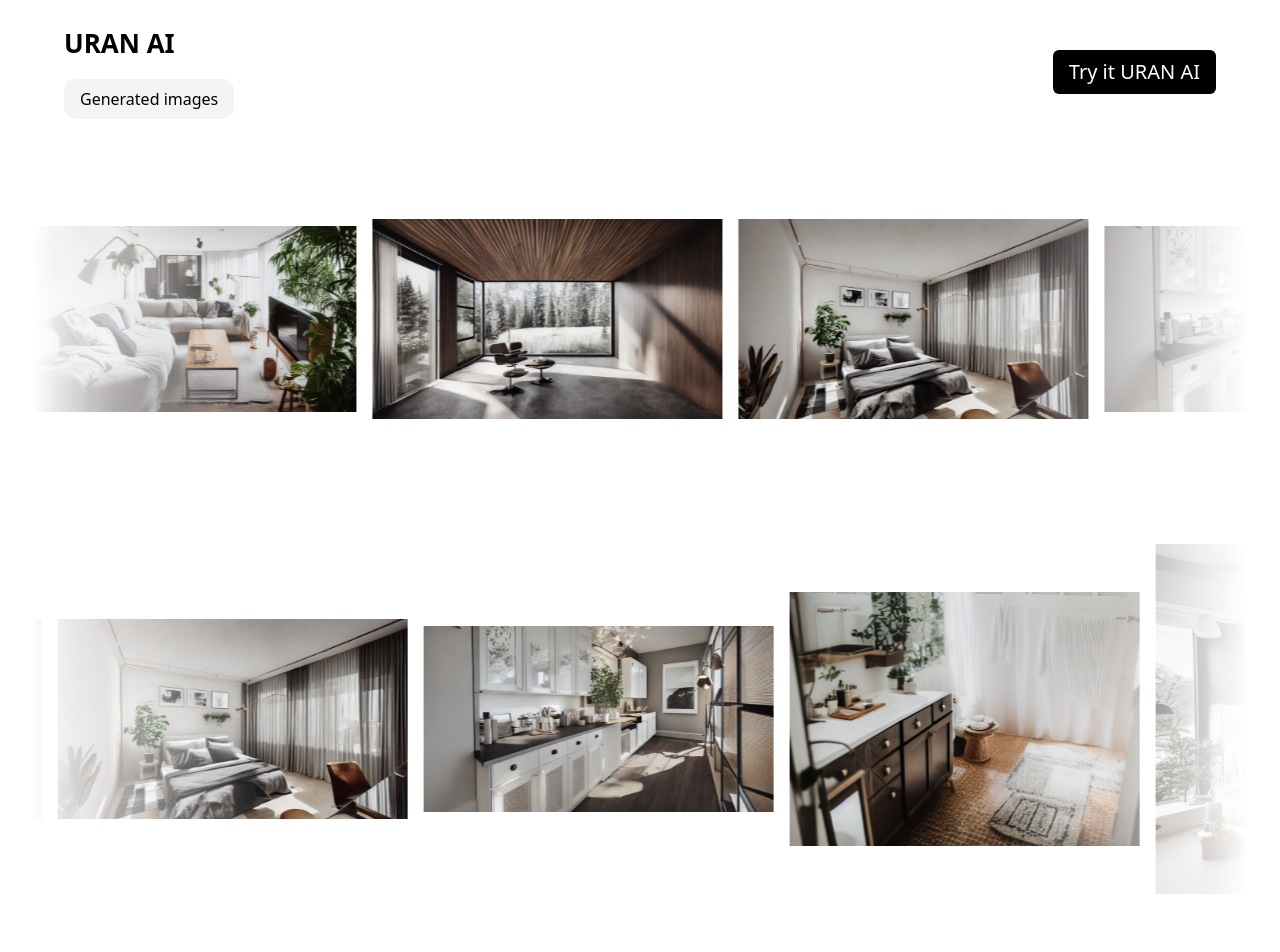
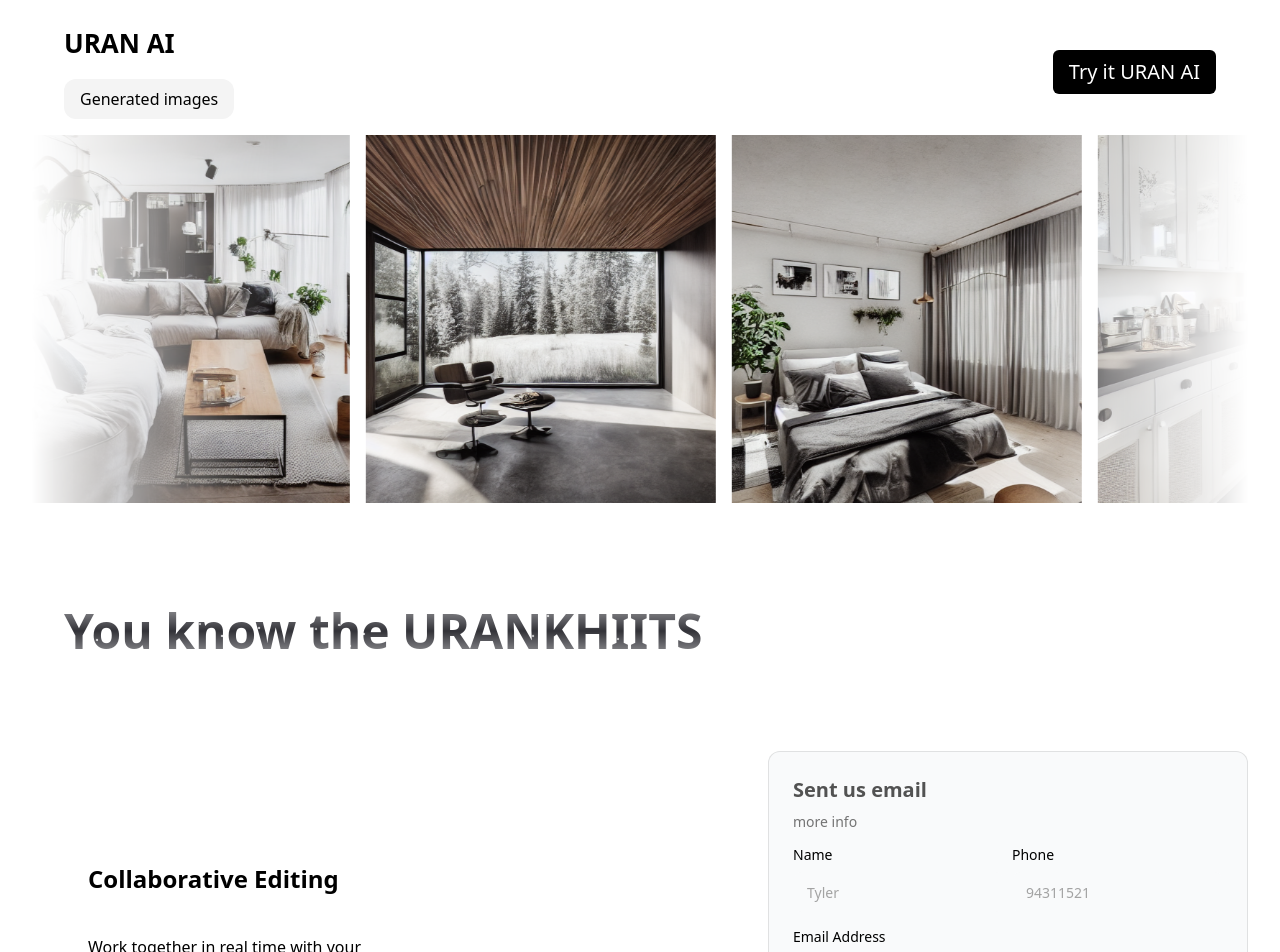
Before and after one commit to Zombie-01/urankhiits, a Next.js app: page / in a window 1280 px wide. Shown: the part 1840-2792 px from the top of the page. Built offline with nearby package versions, Linux system fonts and the light colour scheme.

Commit message:
some serve

```diff
--- a/src/components/example/infinite-moving-cards-demo.tsx
+++ b/src/components/example/infinite-moving-cards-demo.tsx
@@ -81,7 +81,7 @@ export default function InfiniteMovingCardsDemo() {
                   fill
                   src={image.out}
                   alt={"generated" + image.alt}
-                  className=" aspect-video object-contain "
+                  className=" aspect-video object-cover "
                 />
               </div>
             ),
@@ -89,22 +89,6 @@ export default function InfiniteMovingCardsDemo() {
           direction="right"
           speed="normal"
         />
-        <InfiniteMovingCards
-          items={images.map((image) => ({
-            id: image.id,
-            item: image,
-            content: (
-              <Image
-                src={image.out}
-                fill
-                alt="generated"
-                className=" aspect-video object-contain "
-              />
-            ),
-          }))}
-          direction="left"
-          speed="normal"
-        />
       </div>
     </Modal>
   );
--- a/src/components/ui/infinite-moving-cards.tsx
+++ b/src/components/ui/infinite-moving-cards.tsx
@@ -90,6 +90,11 @@ export const InfiniteMovingCards = ({
         {items.map((item, idx) => (
           <li
             key={item.id}
+            onClick={() => {
+              console.log("Item clicked:", item); // Debugging log
+              setSelectedImage(item.item);
+              setOpen(true);
+            }}
             className="w-[350px] cursor-pointer max-w-full relative px-8 min-h-[200px] py-6 md:w-content">
             <div>{item.content}</div>
           </li>
--- a/src/components/ui/svg-mask-effect.tsx
+++ b/src/components/ui/svg-mask-effect.tsx
@@ -40,11 +40,10 @@ export const MaskContainer = ({
   return (
     <motion.div
       ref={containerRef}
-      className={cn("h-screen relative", className)}
+      className={cn("h-full relative", className)}
       animate={{
         backgroundColor: isHovered ? "var(--slate-900)" : "var(--white)",
-      }}
-    >
+      }}>
       <motion.div
         className="w-full h-full flex items-center justify-center text-6xl absolute bg-black bg-grid-white/[0.2] text-white [mask-image:url(/mask.svg)] [mask-size:40px] [mask-repeat:no-repeat]"
         animate={{
@@ -55,8 +54,7 @@ export const MaskContainer = ({
         }}
         transition={{
           duration: 0,
-        }}
-      >
+        }}>
         <div className="absolute inset-0 bg-black h-full w-full z-0 opacity-50" />
         <div
           onMouseEnter={() => {
@@ -65,8 +63,7 @@ export const MaskContainer = ({
           onMouseLeave={() => {
             setIsHovered(false);
           }}
-          className="max-w-4xl mx-auto text-center text-white  text-4xl font-bold relative z-20"
-        >
+          className="max-w-4xl mx-auto text-center text-white  text-4xl font-bold relative z-20">
           {children}
         </div>
       </motion.div>
```
